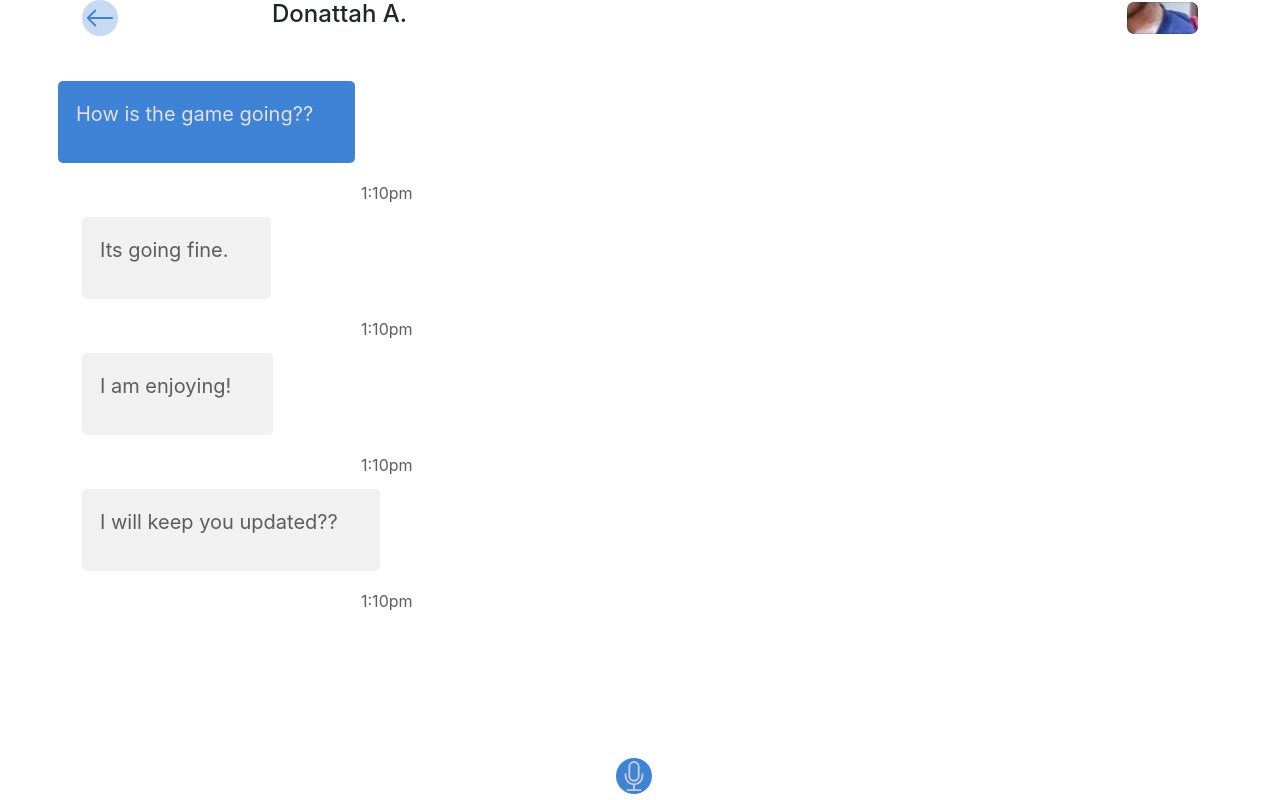
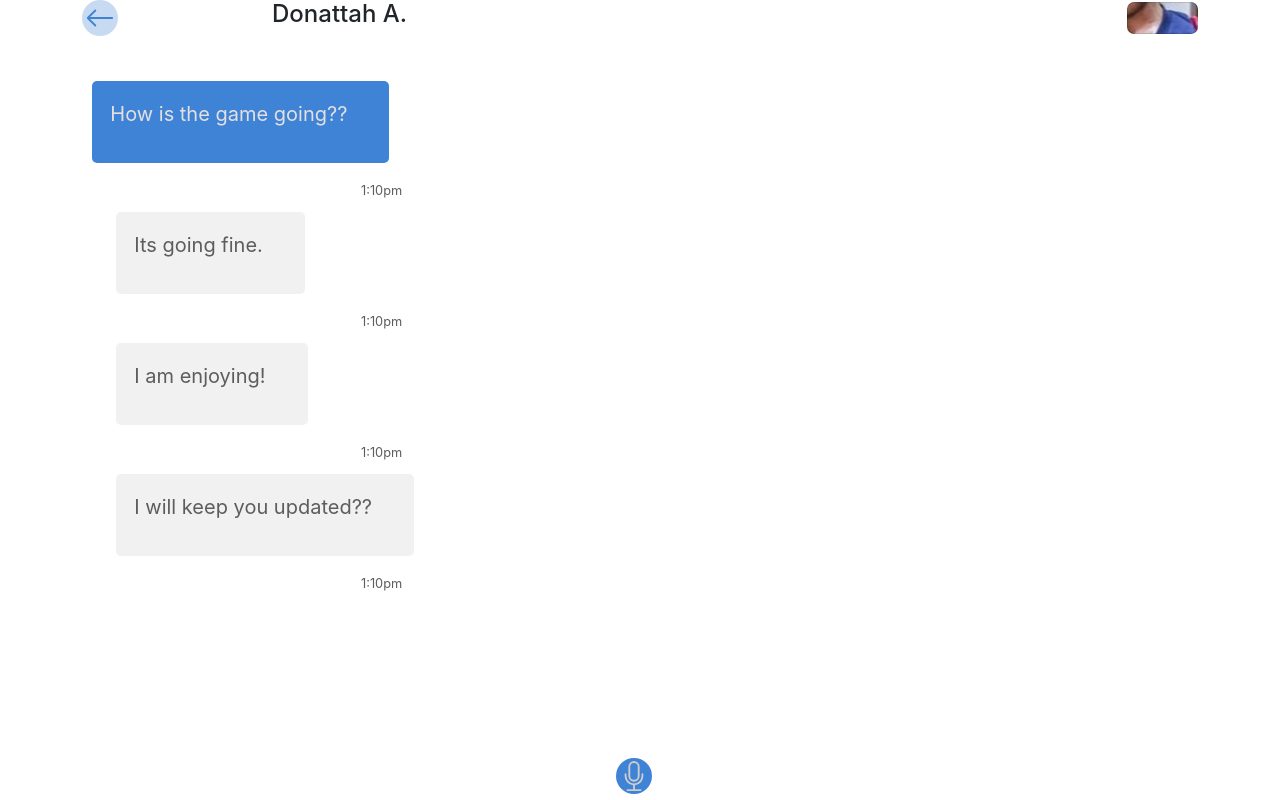
Before and after one commit to Dlelo/talkbox, a React (Create React App) app: page /chat in a window 1280 px wide. Built offline with nearby package versions, Linux system fonts and the light colour scheme; no server answers.

Commit message:
perfect single chat style

```diff
--- a/src/App.css
+++ b/src/App.css
@@ -52,11 +52,12 @@
 }
 .text-style{
   display: inline-block;
+  margin-left: 2%;
 }
 
 /* Style time text */
 .time {
   margin-left: 25%;
   color: #5f5c5c;
-  font-size: 1 em;
+  font-size: 0.8em;
 }
```
